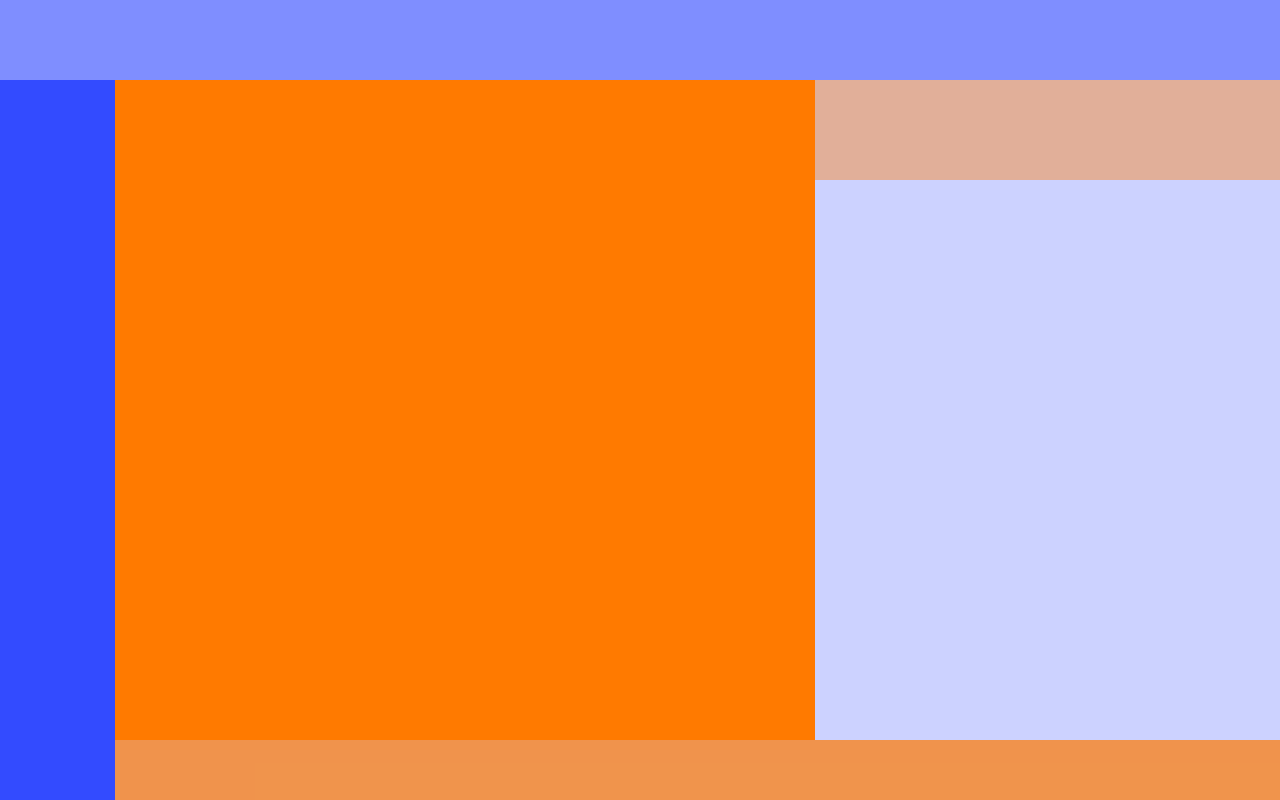
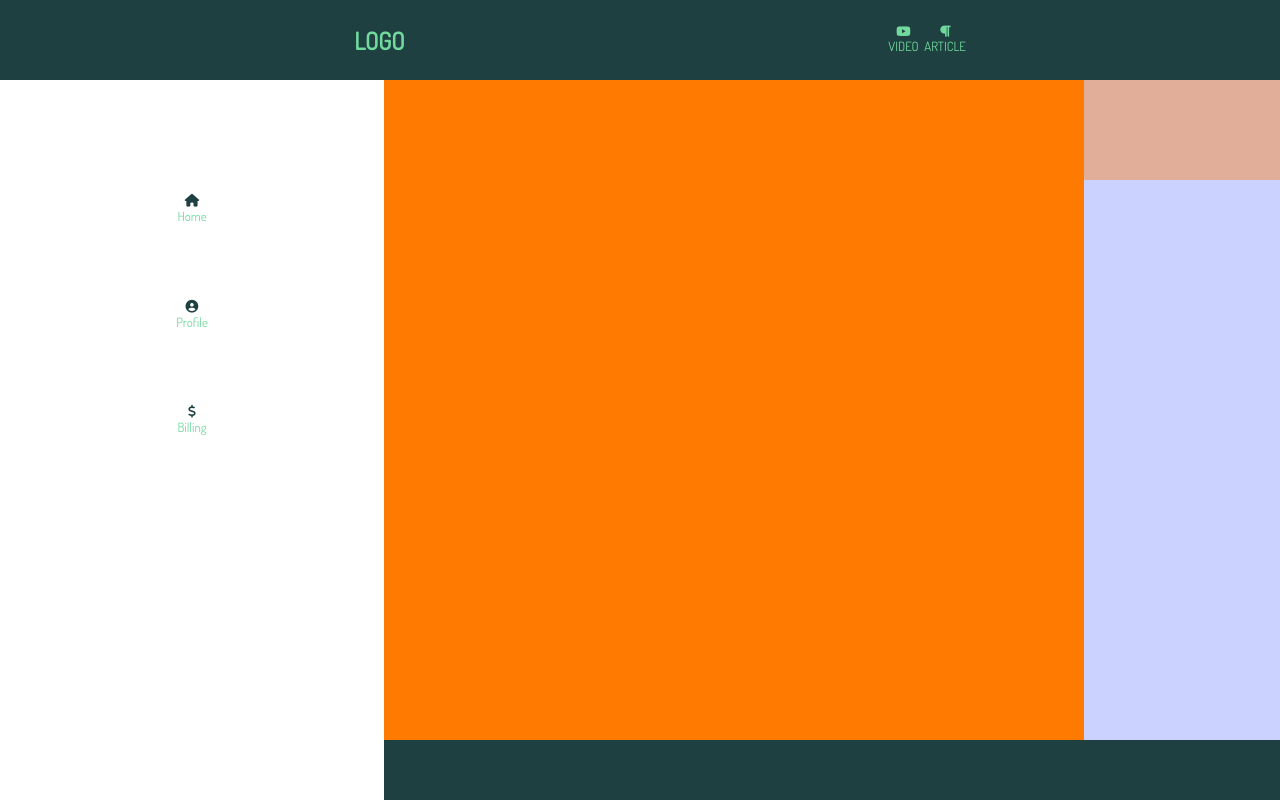
Before and after one commit to Ahecha/css-grail-css-layout, a plain HTML site: page index.html in a window 1280 px wide. Drawn offline with Linux system fonts and the light colour scheme.

Commit message:
2 files modified

```diff
--- a/index.html
+++ b/index.html
@@ -15,8 +15,37 @@ crossorigin="anonymous" referrerpolicy="no-referrer"/>
 </head>
 <body>
     <div class="outer-grid">
-        <header><i class="fa-solid fa-bars"></i></header>
-        <nav class= "hide-nav"></nav>
+        <header>
+         <div class= "left-header">
+          <i class="fa-solid fa-bars"></i>
+          <h2 class= "logo">LOGO</h2>
+         </div>
+         <div class="right-header">
+          <div class= "link-header1">
+          <i class="fa-brands fa-youtube"></i>
+          <a href= "#">VIDEO</a>
+        </div>
+<div class= "link-header2">
+          <i class="fa-solid fa-paragraph"></i>
+          <a href= "#">ARTICLE</a>
+</div>
+
+         </div>
+        </header>
+        <nav class= "hide-nav">
+        <div class= "link-nav">
+        <i class="fa-solid fa-house"></i>
+          <a href= "#">Home</a>
+        </div>
+        <div class= "link-nav">
+        <i class="fa-solid fa-circle-user"></i>
+          <a href= "#">Profile</a>
+        </div>
+        <div class= "link-nav">
+        <i class="fa-solid fa-dollar-sign"></i>
+          <a href= "#">Billing</a>
+        </div>
+        </nav>
     <div class="inner-grid">
     <main> </main>
       <aside></aside>
--- a/style.css
+++ b/style.css
@@ -7,18 +7,34 @@
 
 html {
   font-family: 'Dosis', sans-serif;
+  color: #1e4040;
 
 }
 
 header {
   grid-area: alias-header;
-  background-color: rgba(0, 31, 255, 0.5);
+  background-color: #1e4040;
+  display: flex;
+  justify-content: space-between;
+  padding: 0 4%;
+  color: #71d99e;
 
+}
+
+a {
+  color: #71d99e;
+  text-decoration: none;
+
+}
+
+a:hover {
+  cursor: pointer;
+  opacity: 0.5;
 }
 
 nav {
   grid-area: alias-nav;
-  background-color: rgba(0, 31, 255, 0.8);
+  padding-top: 10%;
 
 }
 
@@ -32,11 +48,14 @@ aside {
   grid-area: alias-aside;
   background-color: rgba(255, 122, 0, 0.4);
   height: 100px;
+
 }
 
 footer {
   grid-area: alias-footer;
-  background-color: rgba(255, 122, 0, 0.7);
+  background-color: #1e4040;
+  color: #71d99e;
+
 }
 
 .outer-grid {
@@ -55,8 +74,57 @@ footer {
 
 }
 
+.fa-bars {
+  margin-right: 20%;
+  color:#71d99e;
+
+}
+
+.fa-bars:hover, .fa-youtube:hover, .fa-paragraph:hover {
+  cursor: pointer;
+  opacity: 0.5;
+
+}
+
+.link-header1, .link-header2 {
+  display: flex;
+  flex-direction: column;
+  width: 100%;
+  justify-content: center;
+  align-items: center;
+  margin-left: 8%;
+  font-size: 0.8rem;
+
+}
+
+.left-header {
+  display: flex;
+  align-items: center;
+
+}
+
+.right-header {
+  display: flex;
+  margin: 2%;
+}
+
 .hide-nav {
   display: none;
+
+}
+
+.link-nav {
+  display: flex;
+  flex-direction: column;
+  align-items: center;
+  font-size: 0.8rem;
+  margin-top: 20%;
+
+}
+
+.link-nav:hover {
+  cursor: pointer;
+  opacity: 0.5;
 
 }
 
@@ -81,7 +149,7 @@ display: block;
 
 .outer-grid {
   grid-template-areas: "alias-header alias-header"
-  "alias-nav alias-inner";
+                        "alias-nav alias-inner";
 
 }
 
@@ -95,7 +163,6 @@ display: block;
 @media (min-width: 992px) {
 
   .inner-grid {
-  grid-area: alias-inner;
   background-color: rgba(0, 31, 255, 0.2);
   display: grid;
   grid-template-columns: minmax(auto, 700px) 1fr;
@@ -107,6 +174,41 @@ display: block;
 
 }
 
-@media (min-width: 1440px) {
+@media (min-width: 1110px) {
 
-}
+  .outer-grid {
+    grid-template-columns: 1fr 40% 1fr;
+    grid-template-areas: "alias-header alias-header alias-header"
+                         "alias-nav alias-inner alias-inner"
+    ;
+  }
+
+  header {
+  display: grid;
+  grid-template-columns: 1fr 40% 1fr;
+  grid-template-areas: "alias-lh . alias-rh"
+
+  }
+
+
+
+  .hide-nav {
+    display: flex;
+    flex-direction: column;
+  }
+
+
+
+  .right-header {
+    grid-area: alias-rh;
+    justify-self: start;
+
+  }
+
+  .left-header {
+    grid-area: alias-lh;
+    justify-self: end;
+
+  }
+
+ }
```
